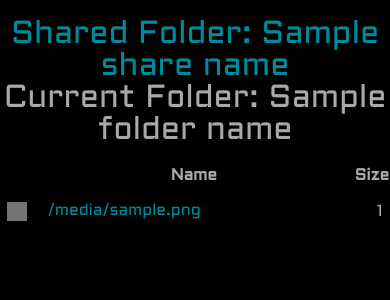
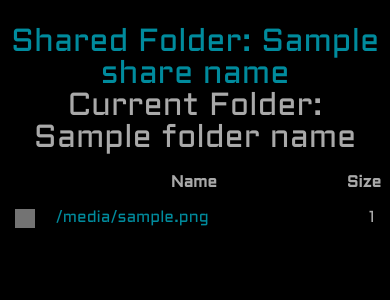
Before and after one commit to EPiC-Inc/vaporous, a Flask app: template app_flask/templates/shared_folder.html in a window 390 px wide. Shown: the top 300 px of the page. Run offline with Flask 3, Linux system fonts and the light colour scheme; the template is opened without the code that fills it: most values are stand-ins (such as "Sample title", 1, 10 or a date in 2020); grey boxes are pictures that could not be loaded.

Commit message:
i hate css

```diff
--- a/app_flask/static/style.css
+++ b/app_flask/static/style.css
@@ -26,7 +26,6 @@
 body {
     background-color: var(--background-color);
     margin: 0;
-    height: 100vh;
 }
 
 #login {
@@ -48,7 +47,7 @@ body {
 input {
     font-family: "Aldrich";
     font-size: 1.6rem;
-    max-width: 100vw;
+    max-width: 100%;
 }
 input[type="submit"] {
     cursor: pointer;
@@ -153,9 +152,11 @@ header {
     align-items: flex-end;
     display: flex;
     flex-direction: row;
+    /* flex-wrap: wrap; */
     gap: 1%;
     height: 5%;
     padding: 0 2%;
+    width: 100%;
 }
 .header_btn {
     background-image: linear-gradient(to top, var(--light-background-color) 50%, transparent 50%);
@@ -404,15 +405,18 @@ td:first-child {
  }
 
 /* ANCHOR: responsive stuff */
-@media only screen and (orientation: portrait) {
+@media only screen and (max-width: 600px) {
     body {
-        width: 100vw;
+        margin: 8px;
     }
     #fields {
         grid-template-columns: 1fr;
     }
+    #drop_zone {
+        border: none;
+    }
     #file_container {
-        width: 100vw;
+        width: 100%;
     }
     td:nth-of-type(4), th:nth-of-type(4) {
         display: none;
```
